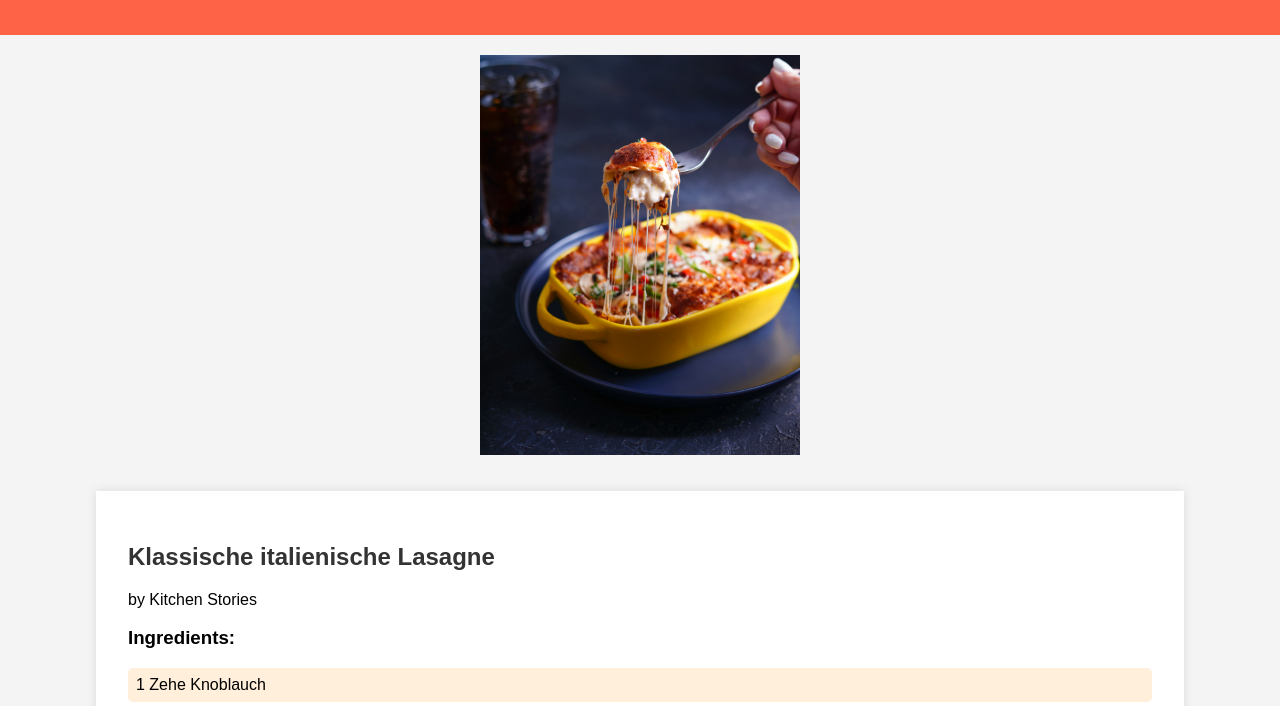
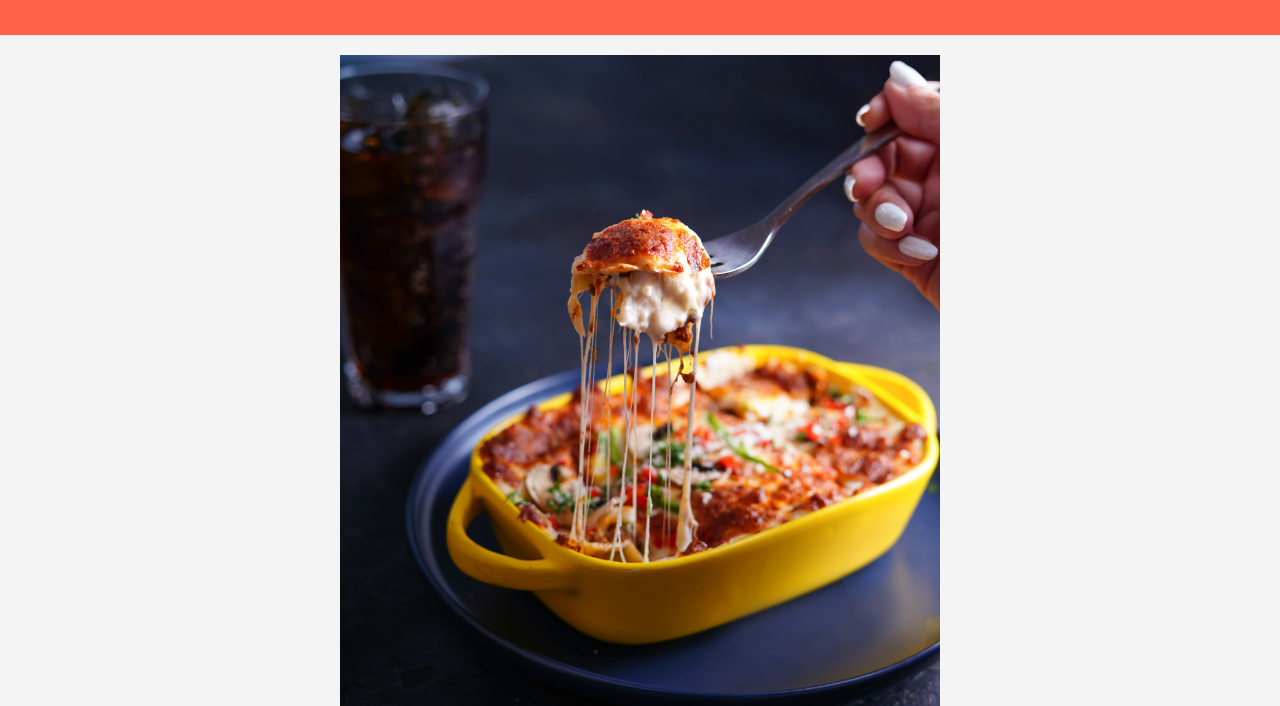
Before and after one commit to joshsnxw/odin-recipes, a plain HTML site: page recipes/lasagna.html in a window 1280 px wide. Shown: the part 77-783 px from the top of the page. Drawn offline with Linux system fonts and the light colour scheme.

Commit message:
Change image to autoscale

```diff
--- a/recipes/lasagna.html
+++ b/recipes/lasagna.html
@@ -66,7 +66,7 @@
         <h1>Lasagne</h1>
     </header>
     <div class="image-container">
-        <img src="../images/lasagna.jpg" alt="Lasanga" , width="320" , height="400">
+        <img src="../images/lasagna.jpg" alt="Lasanga" height="auto" width="600">
     </div>
     <div class="container">
         <h2>Klassische italienische Lasagne</h2>
```
